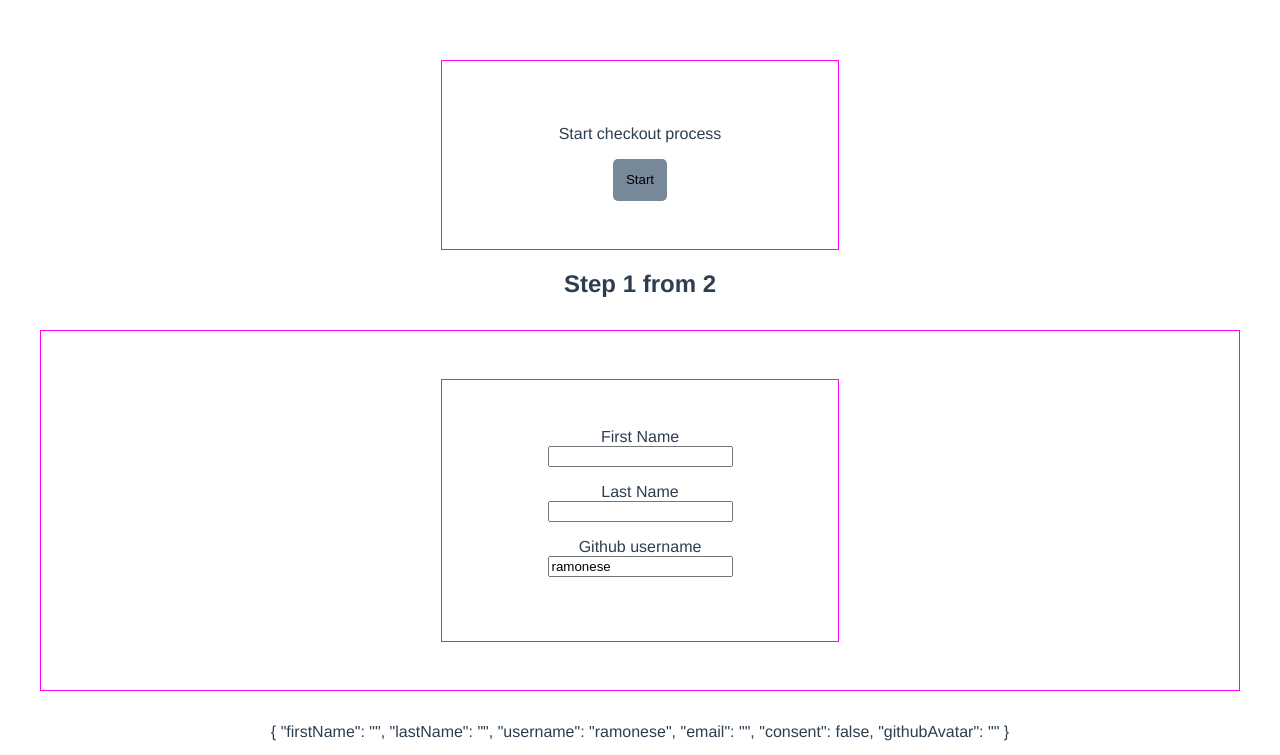
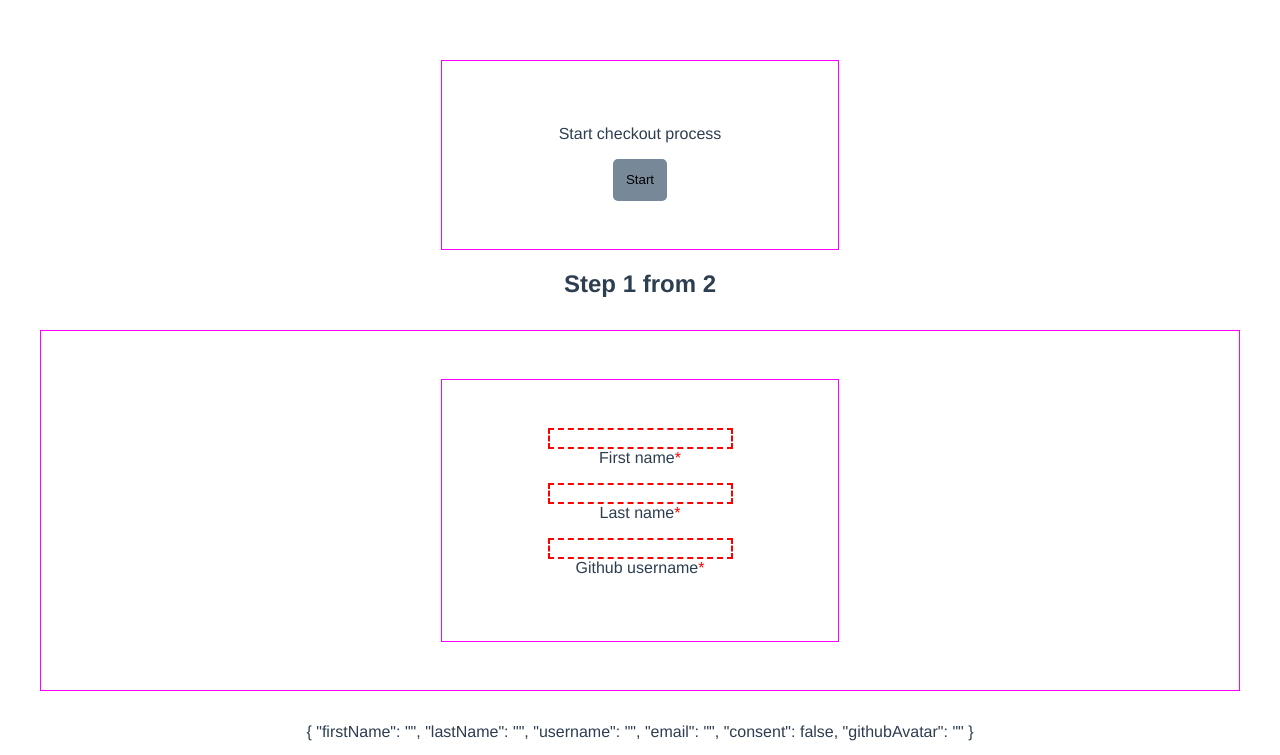
Before and after one commit to Ramonese/workflow, a Vue app: page / in a window 1280 px wide. Shown: the top 755 px of the page. Built offline with nearby package versions, Linux system fonts and the light colour scheme; the HTML template or start-up script is replaced by a standard one.

Commit message:
add validattion to fields

```diff
--- a/package.json
+++ b/package.json
@@ -34,7 +34,8 @@
 			"eslint:recommended"
 		],
 		"rules": {
-      "no-console": "off"
+			"no-console": "off",
+			"no-unused-vars": "off"
 		},
 		"parserOptions": {
 			"parser": "babel-eslint"
--- a/src/components/MultistepForm.vue
+++ b/src/components/MultistepForm.vue
@@ -6,32 +6,71 @@
         <transition name="slide">
           <fieldset class="form__step" v-if="currentStep == 1">
             <div class="form-field">
-              <label for="firstName">First Name</label>
-              <input type="input" id="firstName" v-model="formData.firstName" />
-              <span class="form-field__error">error text</span>
+              <ValidationProvider rules="required" v-slot="{ errors }">
+                <input
+                  type="text"
+                  id="firstName"
+                  required
+                  v-model="formData.firstName"
+                />
+                <label for="firstName">First name</label>
+                <span>{{ errors[0] }}</span>
+              </ValidationProvider>
             </div>
             <div class="form-field">
-              <label for="lastName">Last Name</label>
-              <input type="input" id="lastName" v-model="formData.lastName" />
-              <span class="form-field__error">error text</span>
+              <ValidationProvider rules="required" v-slot="{ errors }">
+                <input
+                  type="text"
+                  id="lastName"
+                  required
+                  v-model="formData.lastName"
+                />
+                <label for="lastName">Last name</label>
+                <span class="form-field__error">{{ errors[0] }}</span>
+              </ValidationProvider>
             </div>
             <div class="form-field">
-              <label for="username">Github username</label>
-              <input type="input" id="username" v-model="formData.username" />
-              <span class="form-field__error">error text</span>
+              <ValidationProvider rules="required" v-slot="{ errors }">
+                <input
+                  type="text"
+                  id="username"
+                  required
+                  v-model="formData.username"
+                />
+                <label for="username">Github username</label>
+                <span class="form-field__error">{{ errors[0] }}</span>
+              </ValidationProvider>
             </div>
           </fieldset>
         </transition>
         <fieldset class="form__step" v-if="currentStep == 2">
           <div class="form-field">
-            <label for="email">Email</label>
-            <input type="input" id="email" v-model="formData.email" />
-            <span class="form-field__error">error text</span>
+            <ValidationProvider rules="required|email" v-slot="{ errors }">
+              <label for="email">Email</label>
+              <input
+                type="email"
+                id="email"
+                required
+                v-model="formData.email"
+              />
+              <ul>
+                <li v-for="error in errors" :key="error">
+                  <span class="form-field__error">{{ error }}</span>
+                </li>
+              </ul>
+            </ValidationProvider>
           </div>
           <div class="form-field">
-            <label for="consent">Agree with terms and services</label>
-            <input type="checkbox" id="consent" v-model="formData.consent" />
-            <span class="form-field__error">error text</span>
+            <ValidationProvider rules="required" v-slot="{ errors }">
+              <input
+                type="checkbox"
+                id="consent"
+                required
+                v-model="formData.consent"
+              />
+              <label for="consent">Agree with terms and services</label>
+              <span class="form-field__error">{{ errors[0] }}</span>
+            </ValidationProvider>
           </div>
         </fieldset>
       </section>
@@ -55,12 +94,18 @@
 </template>
 
 <script>
+import { ValidationProvider, extend } from "vee-validate";
+//import { extend } from "vee-validate";
+import { required } from "vee-validate/dist/rules";
 import axios from "axios";
 const getUsersUrl = "https://api.github.com/users/";
-
+extend("required", {
+  ...required,
+  message: "This field is required"
+});
 export default {
   name: "MultistepForm",
-  components: {},
+  components: { ValidationProvider },
   props: {
     msg: String
   },
@@ -69,7 +114,7 @@ export default {
       formData: {
         firstName: "",
         lastName: "",
-        username: "ramonese",
+        username: "",
         email: "",
         consent: false,
         githubAvatar: ""
@@ -185,4 +230,15 @@ a {
 .slide-leave-to {
   transform: translateX(0);
 }
+input:invalid {
+  border: 2px dashed red;
+}
+
+input:valid {
+  border: 2px solid black;
+}
+input:required + label:after {
+  content: "*";
+  color: red;
+}
 </style>
```
Lines whose indentation alone changed are shown as unchanged.
